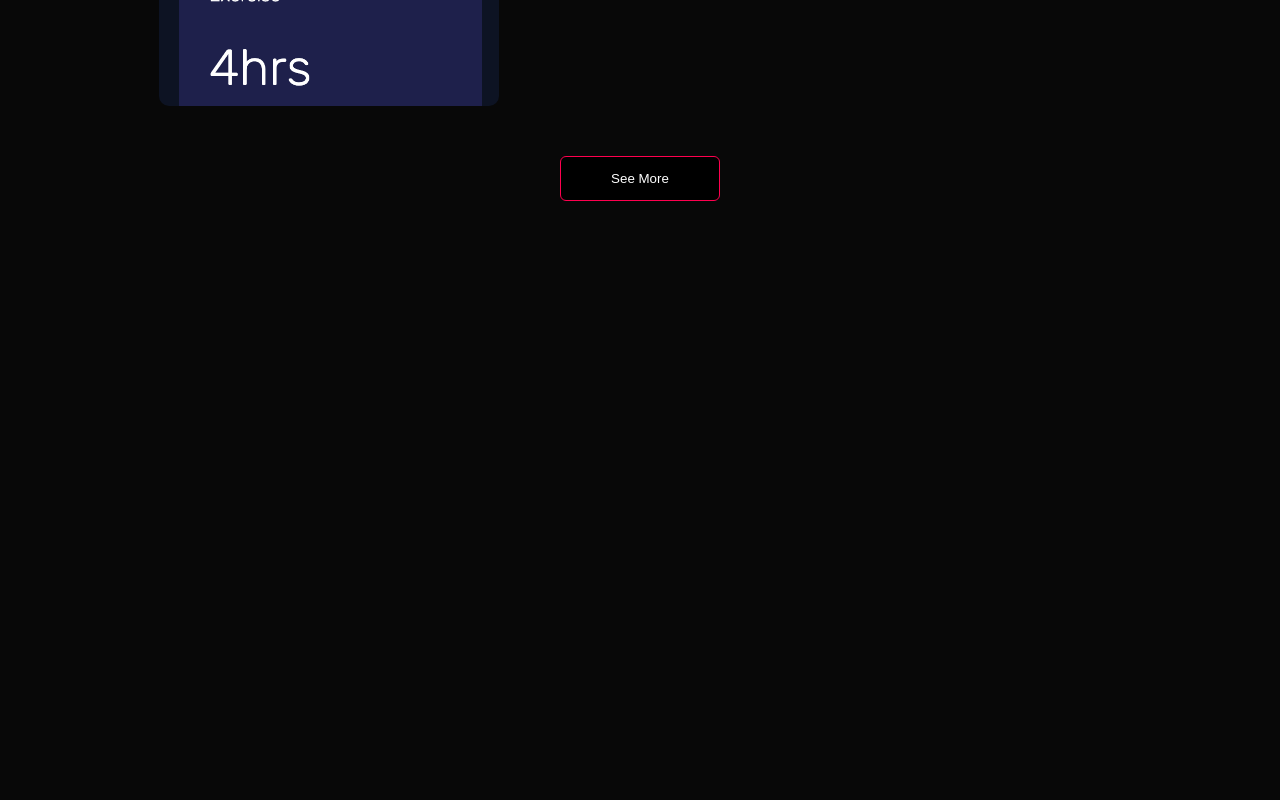
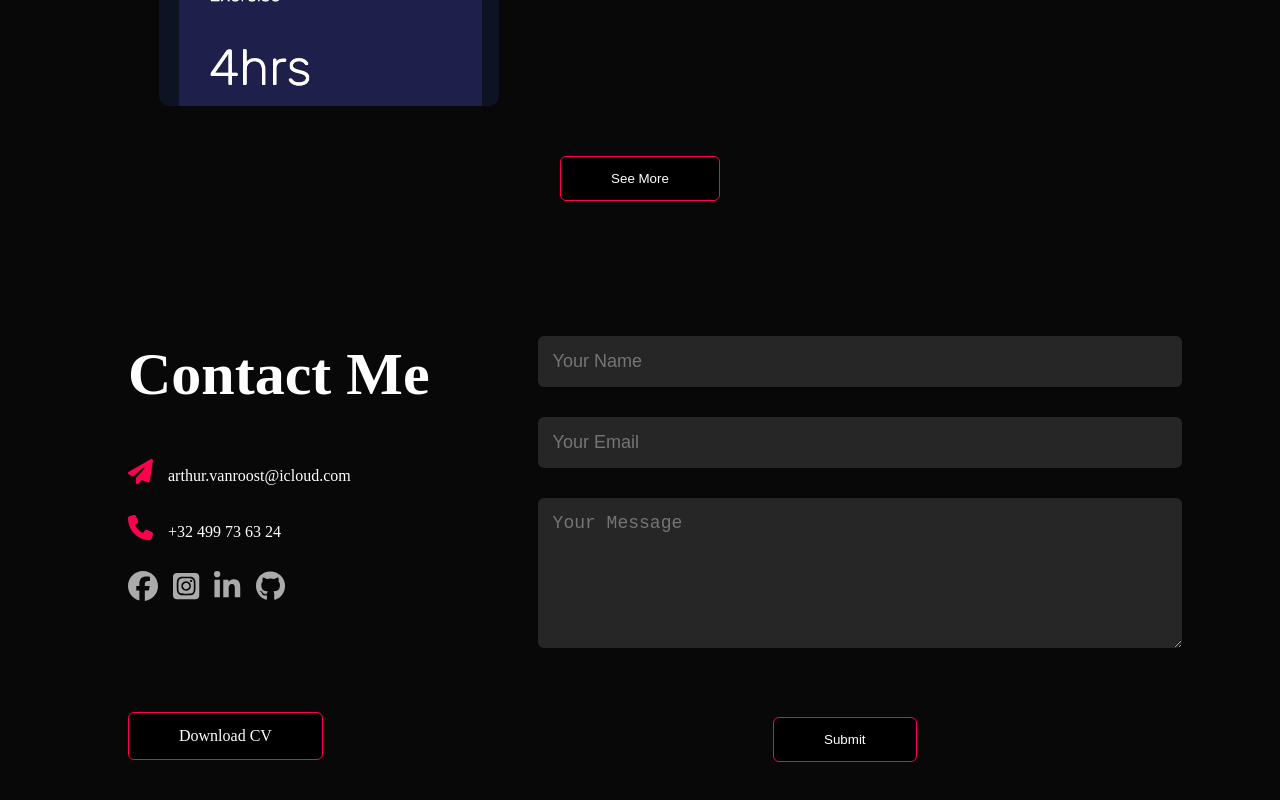
Before and after one commit to ArthurVRoost/PortfolioReact, a React (Vite) app: page / in a window 1280 px wide. Shown: the part 5184-5984 px from the top of the page. Before the commit the page ends 5495 px from the top, so only its background shows below. Built offline with nearby package versions, Linux system fonts and the light colour scheme.

Commit message:
section 4 html css

```diff
--- a/src/pages/Home/Home.jsx
+++ b/src/pages/Home/Home.jsx
@@ -1,7 +1,7 @@
 import './home.css'
 import { FontAwesomeIcon } from '@fortawesome/react-fontawesome';
-import { faArrowUpRightFromSquare } from '@fortawesome/free-solid-svg-icons';
-import { faHtml5,faReact, faSquareJs,faCss, faSass, faBootstrap } from '@fortawesome/free-brands-svg-icons';
+import { faArrowUpRightFromSquare, faPaperPlane, faPhone } from '@fortawesome/free-solid-svg-icons';
+import { faHtml5,faReact, faSquareJs,faCss, faSass, faBootstrap, faFacebook, faSquareInstagram, faLinkedinIn, faGithub } from '@fortawesome/free-brands-svg-icons';
 import PPSECTION1 from '/src/assets/img/PP.jpg'
 import ESHOPYY from '/src/assets/img/ESHOPPY.png'
 import ESPACE from '/src/assets/img/ESPACE.png'
@@ -155,6 +155,33 @@ export default function Home() {
                 <Link className='link' to="/allProjects"><button className='btn'>See More</button></Link>
             </div>
         </section>
+        {/* SECTION 4 */}
+        <section id='contact'>
+            <div className="container">
+                <div className="row">
+                    <div className="contact-left">
+                        <h1 className='subtitle'>Contact Me</h1>
+                        <p><FontAwesomeIcon className='iContact1' icon={faPaperPlane} />arthur.vanroost@icloud.com</p>
+                        <p><FontAwesomeIcon className='iContact1' icon={faPhone} />+32 499 73 63 24</p>
+                        <div className="social-icons">
+                            <a href="https://www.facebook.com/arthur.vanroost/"><FontAwesomeIcon className='iContact' icon={faFacebook} /></a>
+                            <a href="https://www.instagram.com/a.vroost/"><FontAwesomeIcon className='iContact' icon={faSquareInstagram} /></a>
+                            <a href="https://www.linkedin.com/in/arthur-van-roost-79a9a8180/"><FontAwesomeIcon className='iContact' icon={faLinkedinIn} /></a>
+                            <a href="https://github.com/ArthurVRoost"><FontAwesomeIcon className='iContact' icon={faGithub} /></a>
+                        </div>
+                        <a href="LIEN VERS MON CV" className="btn btn2">Download CV</a>
+                    </div>
+                    <div className="contact-right">
+                        <form>
+                            <input type="text" name='Name' placeholder='Your Name' required />
+                            <input type="email" name='email' placeholder='Your Email' required />
+                            <textarea name="Message" rows="6" placeholder='Your Message' ></textarea>
+                            <button type='submit' className='btn '>Submit</button>
+                        </form>
+                    </div>
+                </div>
+            </div>
+        </section>
         </>
     )
 }
--- a/src/pages/Home/home.css
+++ b/src/pages/Home/home.css
@@ -197,3 +197,125 @@
     list-style: none;
     text-decoration: none;
 }
+
+/* SECTION 4 */
+.contact-left{
+    flex-basis: 35%;
+    margin-top: -3%;
+}
+.contact-right{
+    flex-basis: 60%;
+}
+.contact-left p{
+    margin-top: 30px;
+}
+.iContact1{
+    color: #ff004f;
+    margin-right: 15px;
+    font-size: 25px;
+}
+.social-icons{
+    margin-top: 30px;
+}
+.social-icons a{
+    text-decoration: none;
+    font-size: 30px;
+    margin-right: 15px;
+    color: #ababab;
+    display: inline-block;
+    transition: transform 0.5s;
+}
+.social-icons a:hover{
+    color: #ff004f;
+    transform: translateY(-5px);
+}
+
+.contact-right form{
+    width: 100%;
+}
+form input, form textarea{
+    width: 100%;
+    border: 0;
+    outline: none;
+    background: #262626;
+    padding: 15px;
+    margin: 15px 0;
+    color: #fff;
+    font-size: 18px;
+    border-radius: 6px;
+}
+form .btn2{
+    padding: 14px 60px;
+    font-size: 18px;
+    cursor: pointer;
+    margin-top: 20px;
+}
+.btn2{
+    margin-left:0;
+    margin-top: 30%;
+}
+@media (max-width: 600px) {
+    .header-text{
+        margin-top: 100%;
+        font-size: 16px;
+    }
+    .header-text h1{
+        font-size: 30px;
+    }
+    nav .fa-solid{
+        display: block;
+        font-size: 25px;
+    }
+    nav ul{
+        background: #ff004f;
+        position: fixed;
+        top: 0;
+        right: -200px;
+        width: 200px;
+        height: 100vh;
+        padding-top: 50px;
+        z-index: 2;
+        transition: right 0.5s;
+    }
+    nav ul li{
+        display: block;
+        margin: 25px;
+    }
+    nav ul .fa-solid{
+        position: absolute;
+        top: 25px;
+        left: 25px;
+        cursor: pointer;
+    }
+    .fa-bars{
+        cursor: pointer;
+    }
+    .subtitle{
+        font-size: 40px;
+    }
+    .about-col-1, .about-col-2{
+        flex-basis: 100%;
+    }
+    .about-col-1{
+        margin-bottom: 30px;
+    }
+    .about-col-2{
+        font-size: 14px;
+
+    }
+    .tab-links{
+        font-size: 16px;
+        margin-right: 20px;
+    }
+    .contact-left, .contact-right{
+        flex-basis: 100%;
+    }
+    .copyright{
+        font-size: 14px;
+    }
+    .imgHeader{
+        height: 350px;
+        top: 10%;
+        right: 30%;
+    }
+}
```
